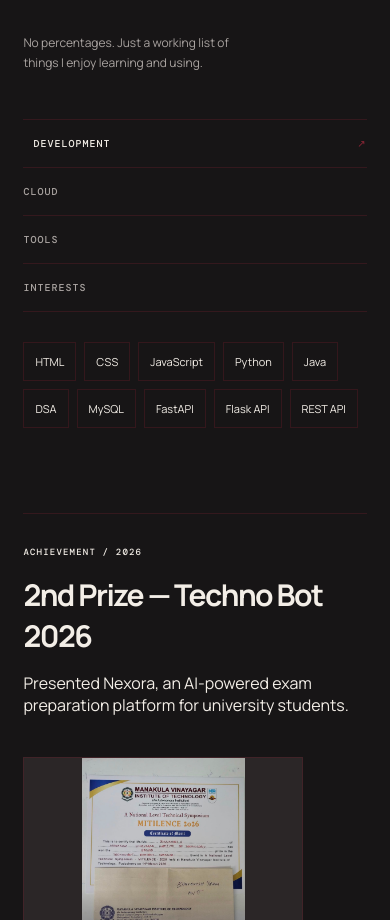
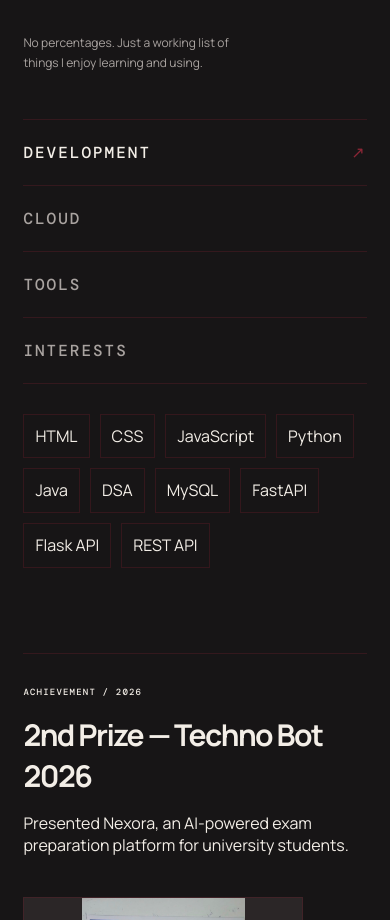
Before and after one commit to aishwaryaanbu843-arch/baby-portfolio, a React (Vite) app: page / in a window 390 px wide. Shown: the part 6849-7769 px from the top of the page. Built offline with nearby package versions, Linux system fonts and the light colour scheme.

Commit message:
Increase mobile skills font sizes

```diff
--- a/src/styles.css
+++ b/src/styles.css
@@ -593,3 +593,29 @@ body,.site-shell{background:var(--charcoal);color:var(--cream)}
     animation: none !important;
   }
 }
+/* Mobile skills text sizing */
+@media (max-width: 600px) {
+
+  /* DEVELOPMENT / CLOUD / TOOLS / INTERESTS */
+  .skill-tabs button {
+    font-size: 16px !important;
+    letter-spacing: 2px !important;
+    padding: 22px 0 !important;
+  }
+
+  /* Items shown after clicking a category */
+  .skill-cloud span {
+    font-size: 16px !important;
+    line-height: 1.3 !important;
+  }
+
+  /* Skill items / tags */
+  .skill-cloud {
+    gap: 10px !important;
+  }
+
+  .skill-cloud button,
+  .skill-cloud a {
+    font-size: 16px !important;
+  }
+}
```
Also changed, not shown: 1 other file (tests, documents, lock files or other folders).
